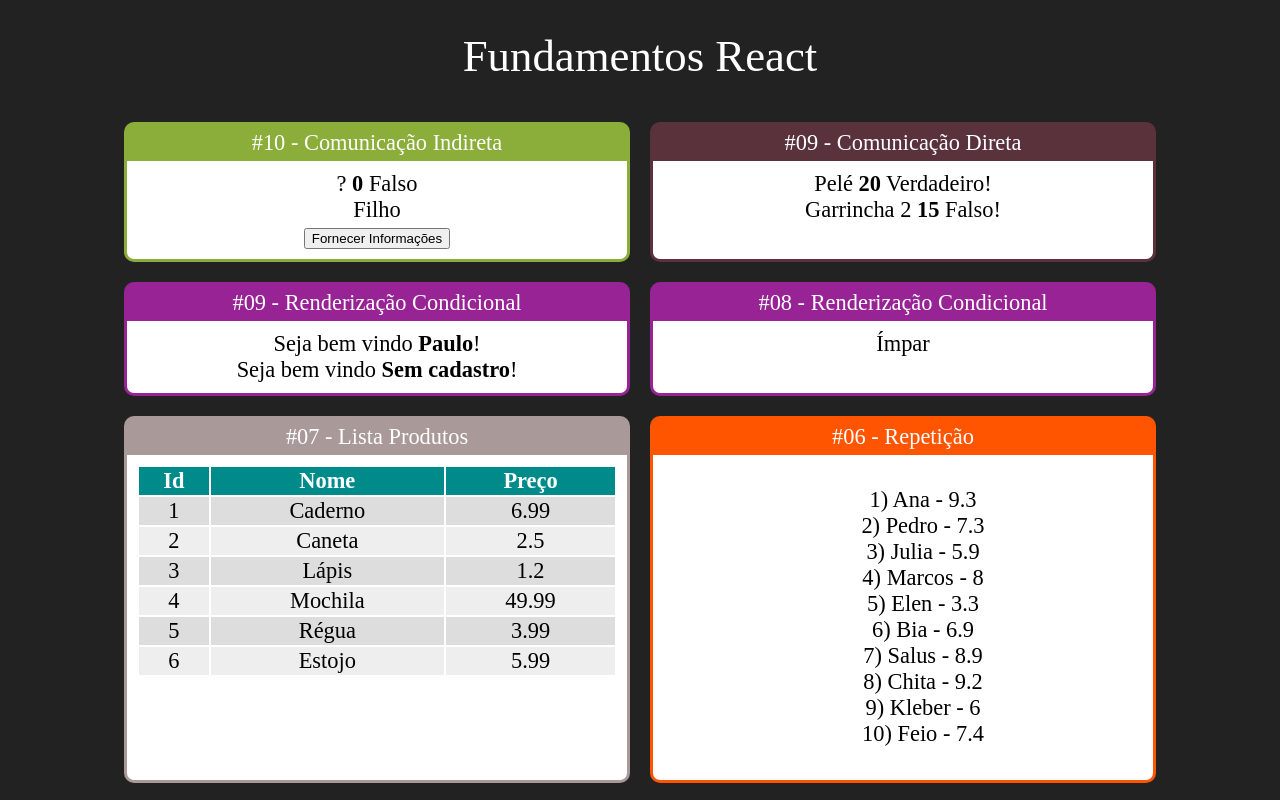
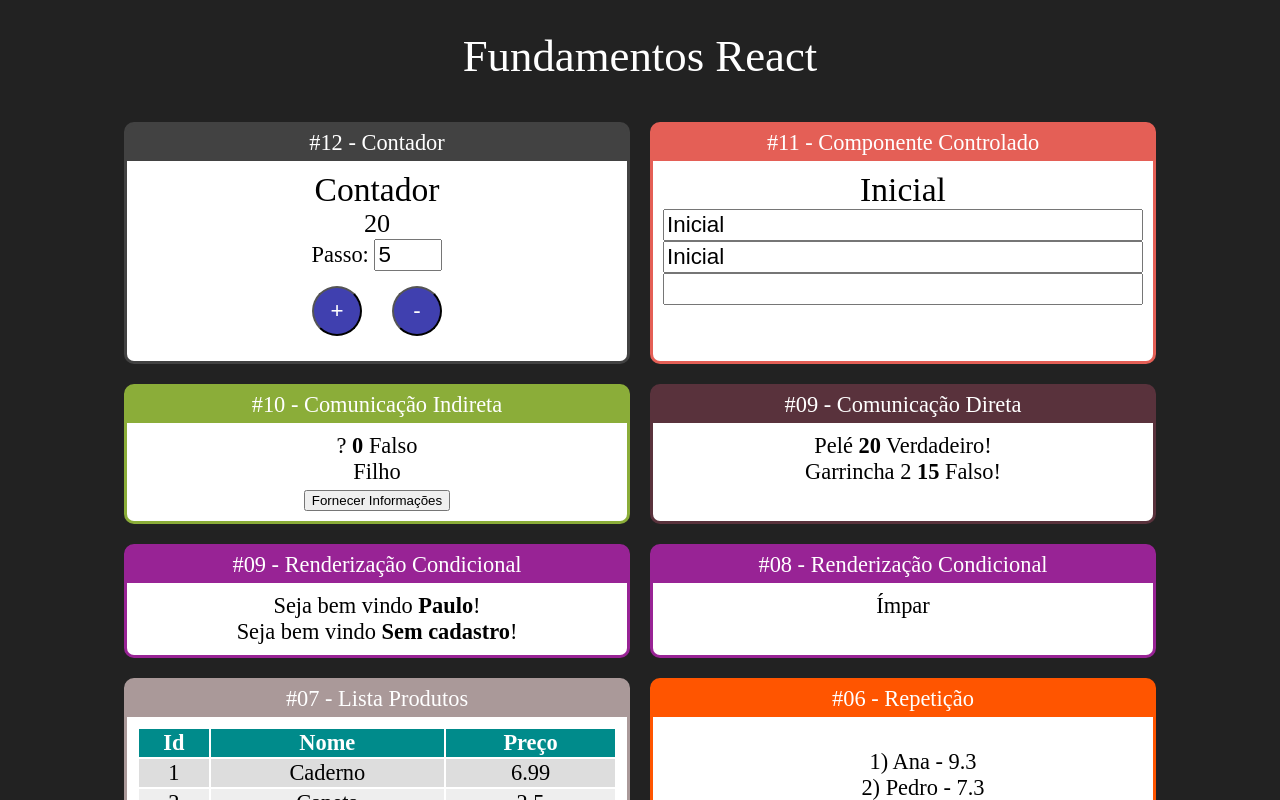
Before and after one commit to herlonwallace/udemy-react-redux, a React (Create React App) app in the folder 01_fundamentos-react/fundamentos-react/: page / in a window 1280 px wide. Shown: the top 800 px of the page. Built offline with nearby package versions, Linux system fonts and the light colour scheme.

Commit message:
Fundamentos de React: aula 5
Componente Controlado, Criando um Contador.

```diff
--- a/01_fundamentos-react/fundamentos-react/src/App.jsx
+++ b/01_fundamentos-react/fundamentos-react/src/App.jsx
@@ -8,12 +8,13 @@
 import Primeiro from "./components/basicos/Primeiro";
 import DiretaPai from "./components/comunicacao/DiretaPai";
 import IndiretaPai from "./components/comunicacao/IndireraPai";
-//import Input from "./components/comunicacao/formulario/Input";
+import Input from "./components/formulario/Input";
 import ParOuImpar from "./components/condicional/ParOuImpar";
 import UsuarioInfo from "./components/condicional/UsuarioInfo";
 import Card from "./components/layout/Card";
 import ListaAlunos from "./components/repeticao/ListaAlunos";
 import ListaProdutos from "./components/repeticao/ListaProdutos";
+import Contador from "./components/contador/Contador";
 
 export default function App(props) {
   return (
@@ -21,9 +22,13 @@
       <h1>Fundamentos React</h1>
 
       <div className="Cards">
-      {/* <Card titulo="#11 - Componente Controlado" color="#e45f56">
+        <Card titulo="#12 - Contador" color="#424242">
+          <Contador numeroInicial={20}></Contador>
+        </Card>
+
+        <Card titulo="#11 - Componente Controlado" color="#e45f56">
           <Input></Input>
-        </Card> */}
+        </Card>
 
         <Card titulo="#10 - Comunicação Indireta" color="#8bad39">
           <IndiretaPai></IndiretaPai>
--- /dev/null
+++ b/01_fundamentos-react/fundamentos-react/src/components/contador/Botoes.jsx
@@ -0,0 +1,8 @@
+export default function Botoes(props) {
+  return (
+    <div>
+      <button onClick={props.setInc}>+</button>
+      <button onClick={props.setDec}>-</button>
+    </div>
+  );
+}
--- /dev/null
+++ b/01_fundamentos-react/fundamentos-react/src/components/contador/Contador.css
@@ -0,0 +1,14 @@
+.Contador input {
+    font-size: 1.4rem;
+    width: 60px;
+}
+
+.Contador button {
+    margin: 15px;
+    height: 50px;
+    width: 50px;
+    border-radius: 50%;
+    background-color: #4040af;
+    color: #fff;
+    font-size: 1.4rem;
+}
--- /dev/null
+++ b/01_fundamentos-react/fundamentos-react/src/components/contador/Contador.jsx
@@ -0,0 +1,44 @@
+import "./Contador.css"
+import { Component } from "react";
+import Display from "./Display";
+import Botoes from "./Botoes";
+import PassoForm from "./PassoForm";
+
+class Contador extends Component {
+
+    state = {
+        numero: this.props.numeroInicial || 0,
+        passo: this.props.passoInicial || 5,
+    }
+
+    inc = () => {
+        this.setState({
+            numero: this.state.numero + this.state.passo
+        })
+    }
+
+    dec = () => {
+        this.setState({
+            numero: this.state.numero - this.state.passo
+        })
+    }
+
+    setPasso = (novoPasso) => {
+        this.setState({
+            passo: novoPasso
+        })
+    }
+
+    render() {
+        return (
+            <div className="Contador">
+                <h2>Contador</h2>
+                <Display numero={this.state.numero} />
+                <PassoForm passo={this.state.passo} setPasso={this.setPasso} ></PassoForm>
+                <Botoes setInc={this.inc} setDec={this.dec}></Botoes>
+            </div>
+        )
+    }
+}
+
+export default Contador
--- /dev/null
+++ b/01_fundamentos-react/fundamentos-react/src/components/contador/Display.jsx
@@ -0,0 +1,7 @@
+export default function Display (props) {
+    return (
+        <div>
+            <h3>{props.numero}</h3>
+        </div>
+    )
+}
--- /dev/null
+++ b/01_fundamentos-react/fundamentos-react/src/components/contador/PassoForm.jsx
@@ -0,0 +1,13 @@
+export default function PassoForm(props) {
+  return (
+    <div>
+      <label htmlFor="">Passo: </label>
+      <input
+        id="passoInput"
+        type="number"
+        value={props.passo}
+        onChange={e => props.setPasso(+e.target.value)}
+      />
+    </div>
+  );
+}
--- /dev/null
+++ b/01_fundamentos-react/fundamentos-react/src/components/formulario/Input.css
@@ -0,0 +1,3 @@
+.Input input {
+    font-size: 1.4rem;
+}
--- /dev/null
+++ b/01_fundamentos-react/fundamentos-react/src/components/formulario/Input.jsx
@@ -0,0 +1,24 @@
+import "./Input.css";
+import { useState } from "react";
+
+export default function Input(props) {
+  const [valor, setValor] = useState("Inicial");
+
+  function quandoMudar(e) {
+    setValor(e.target.value);
+  }
+
+  return (
+    <div className="Input">
+      <h2>{valor}</h2>
+      <div style={{
+        display: 'flex',
+        flexDirection: 'column'
+      }}>
+        <input value={valor} onChange={quandoMudar} />
+        <input value={valor} readOnly />
+        <input value={undefined} />
+      </div>
+    </div>
+  );
+}
```
